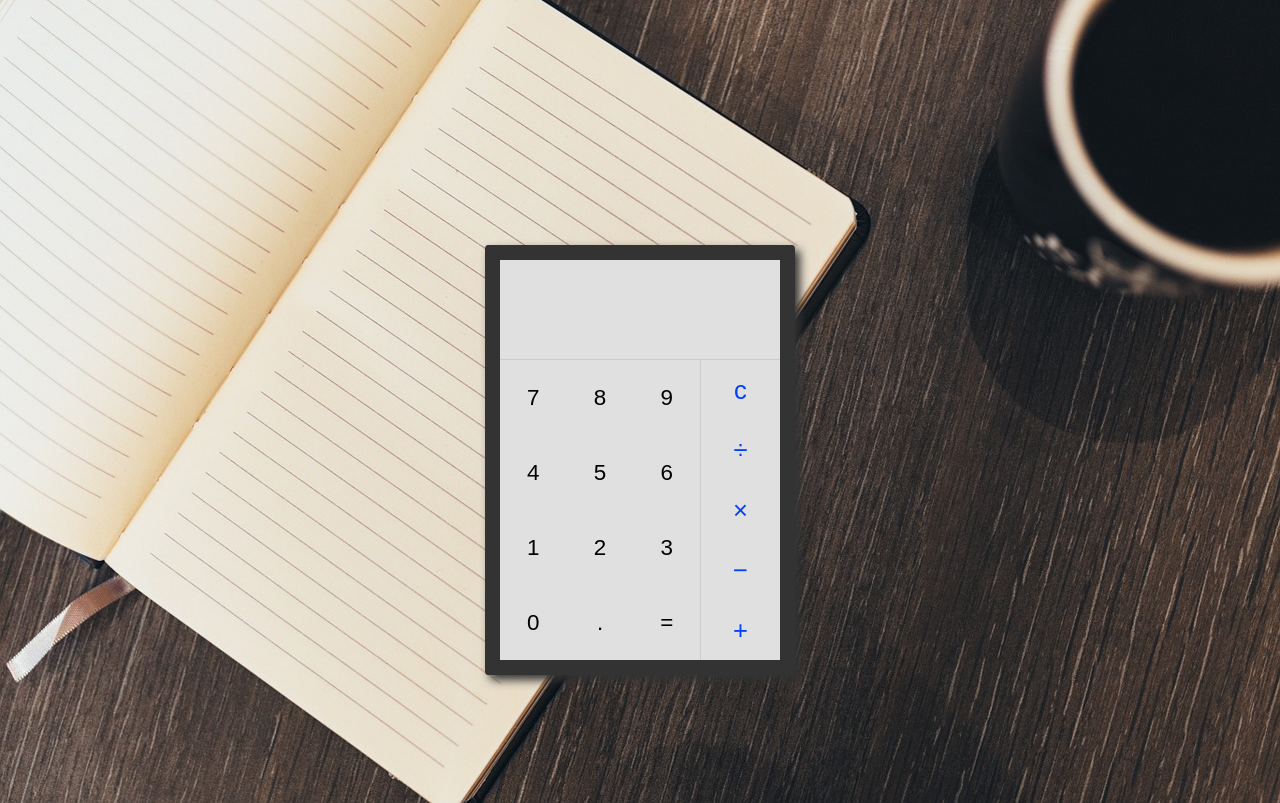
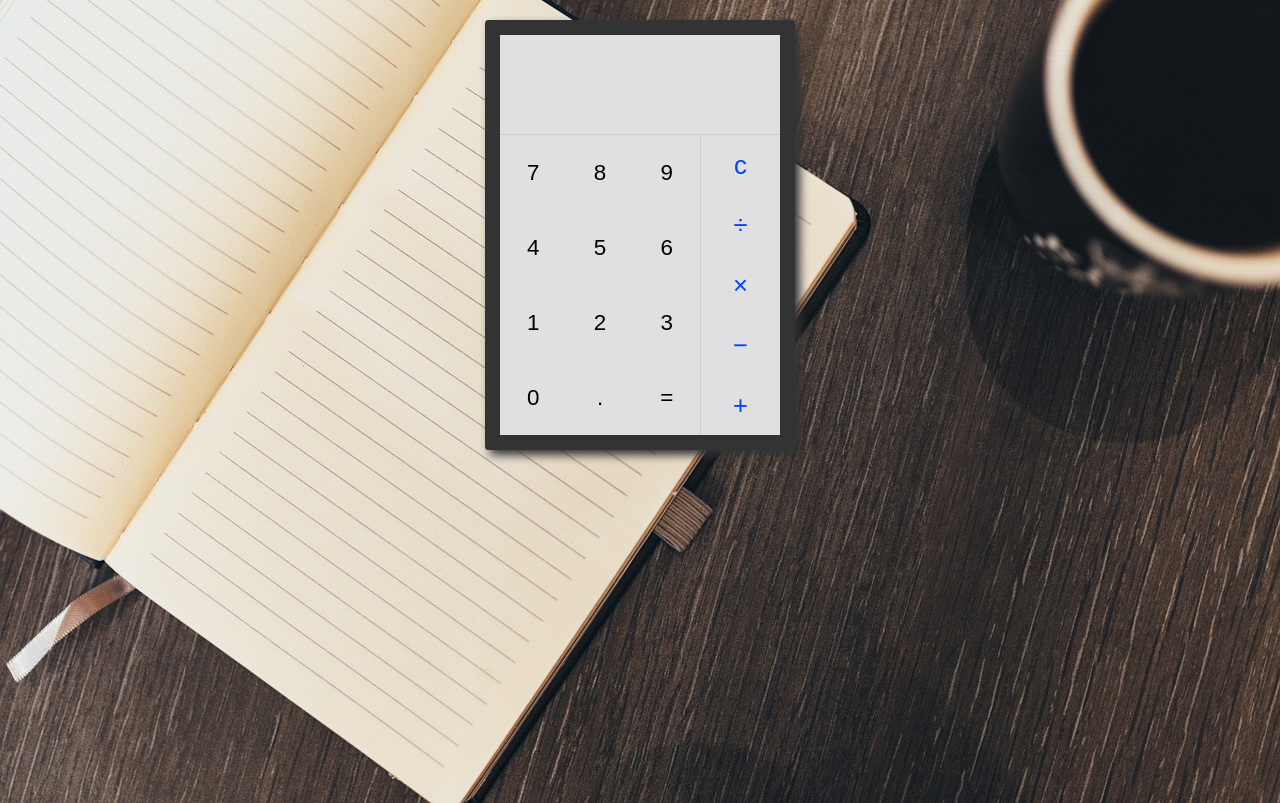
Before and after one commit to jesushperez/calculator, a plain HTML site: page index.html in a window 1280 px wide. Drawn offline with Linux system fonts and the light colour scheme; a web font is replaced by a local one.

Commit message:
Updates top padding

```diff
--- a/css/style.css
+++ b/css/style.css
@@ -9,7 +9,7 @@ body {
   font-size: 1.4rem;
   font-family: 'Gayathri', sans-serif;
   height: 100vh;
-  padding-top: 250px;
+  padding-top: 25px;
   margin-top: -5px; }
 
 .wrapper {
```
